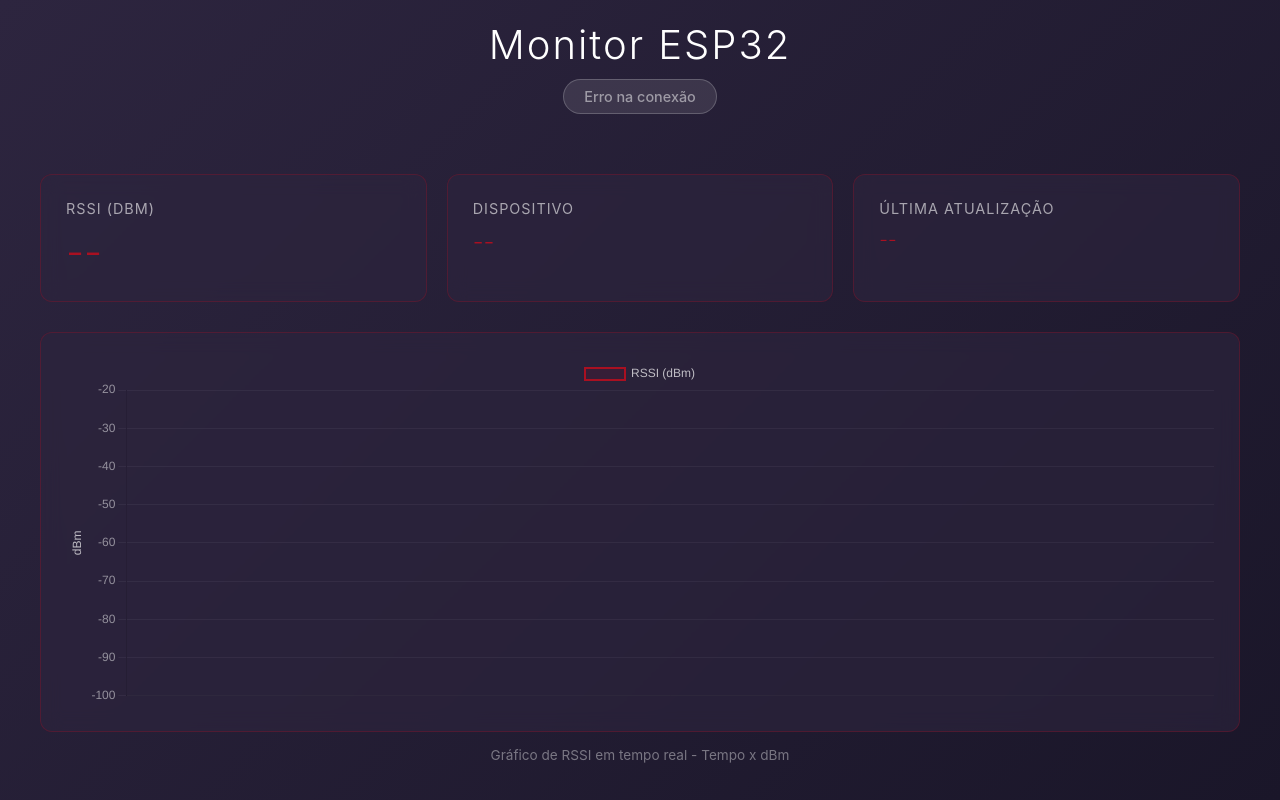
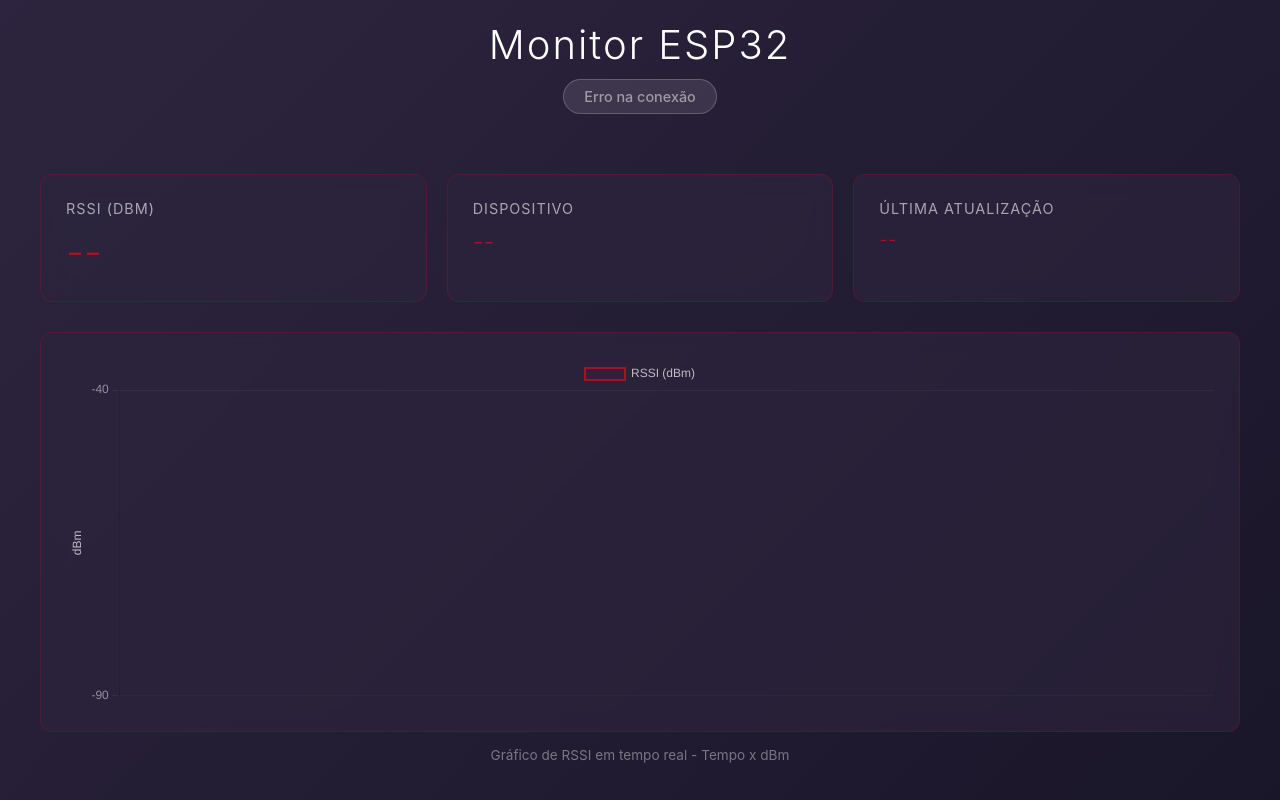
Before and after one commit to Carolmpaz/sinal_wifi, a website: page dashboard/public/index.html in a window 1280 px wide. Drawn offline with nearby package versions, Linux system fonts and the light colour scheme; no server answers.

Commit message:
fix: altera escala do gráfico

```diff
--- a/dashboard/public/index.html
+++ b/dashboard/public/index.html
@@ -231,8 +231,8 @@
                         }
                     },
                     y: {
-                        min: -100,
-                        max: -20,
+                        min: -40,
+                        max: -90,
                         ticks: {
                             color: 'rgba(255, 255, 255, 0.5)'
                         },
```
